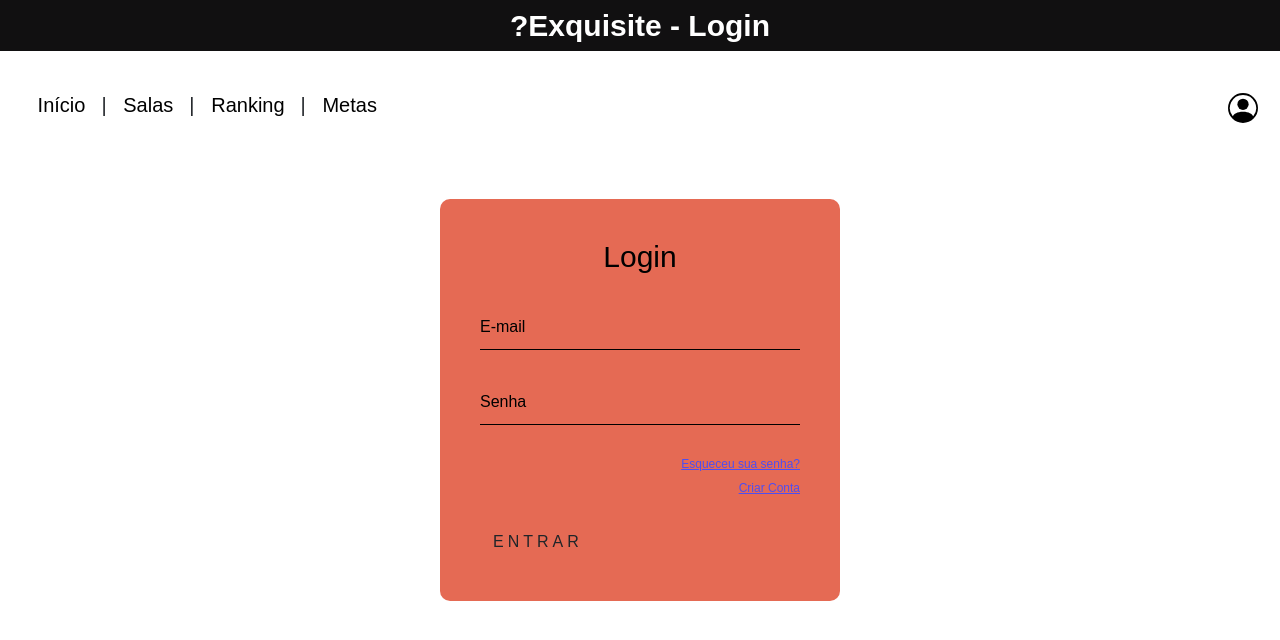
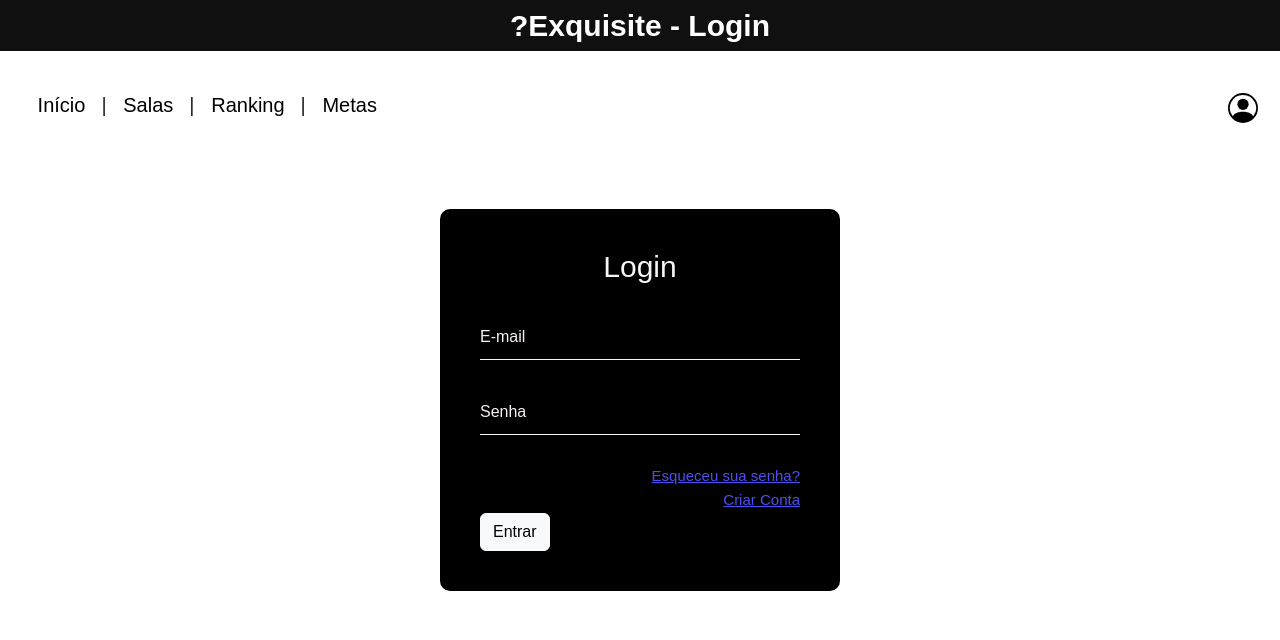
Before and after one commit to leticiagomesilva/Projeto-FDS, a Django app: page /login/ in a window 1280 px wide. Shown: the top 640 px of the page. Run offline with Django 4.2, Linux system fonts and the light colour scheme; parts of the project's set-up code (start-up, migrations or seed data) failed here and were passed over.

Commit message:
Mudança na parte de HTML botões e tamanho de letra

```diff
--- a/exquisite/apps/templates/apps/login.html
+++ b/exquisite/apps/templates/apps/login.html
@@ -6,7 +6,7 @@
         font-family: sans-serif;
     }
     .login{
-        background: #E56A54;
+        background: #000000;
         border-radius: 10px;
         width: 400px;
         padding: 40px;
@@ -14,7 +14,7 @@
     .login h2{
         margin-bottom: 30px;
         font-size: 30px;
-        color: #000000;
+        color: #f7f4f4;
         text-align: center;
     }
     .login .box-user{
@@ -26,8 +26,8 @@
         outline: none;
         border: 0;
         background: transparent;
-        border-bottom: 1px solid #000000;
-        color: #000000;
+        border-bottom: 1px solid #f8f2f2;
+        color: #f8eeee;
         font-size: 16px;
         margin-bottom: 30px;
     }
@@ -36,7 +36,7 @@
         top: 0;
         left: 0;
         padding: 10px 0;
-        color: #000000;
+        color: #f8f1f1;
         font-size: 16px;
         pointer-events: none;
         transition: .5s;
@@ -46,37 +46,13 @@
     {
         top: -20px;
         left: 0;
-        color: #000000;
+        color: #f8f2f2;
         font-size: 12px;
     }
     .forget{
-        font-size: 12px;
+        font-size: 15px;
         color: #4F4EF1;
         float: right;
-    }
-    .btn{
-        position: relative;
-        display: inline-block;
-        padding: 12px 20px;
-        color: #000000;
-        text-decoration: none;
-        font-size: 13px;
-        text-transform: uppercase;
-        letter-spacing: 4px;
-        font-weight: 700;
-        margin-top: 20px;
-        transition: .5s;
-
-    }
-    .btn:hover{
-        background: #03e9f4;
-        border-radius: 5px;
-        color: #000000;
-
-    }
-    .btn span{
-        position: absolute;
-        display: block;
     }
 </style>
 
@@ -107,7 +83,7 @@
                 {% endfor %}
             </div>
 
-            <a href="{% url entrar %}" class="btn">Entrar</a>
+            <a href="{% url entrar %}" class="btn btn-light">Entrar</a>
         </form>
     </div>
 {% endblock content %}
```
Also changed, not shown: exquisite/apps/templates/apps/cadastro.html (+9 -4 lines).
